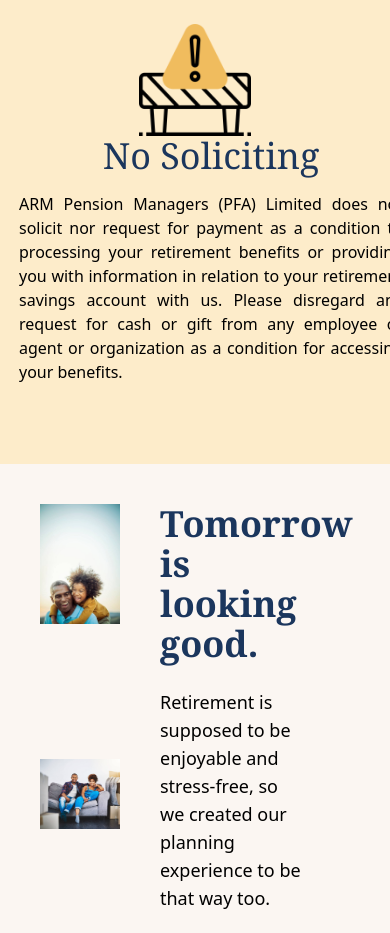
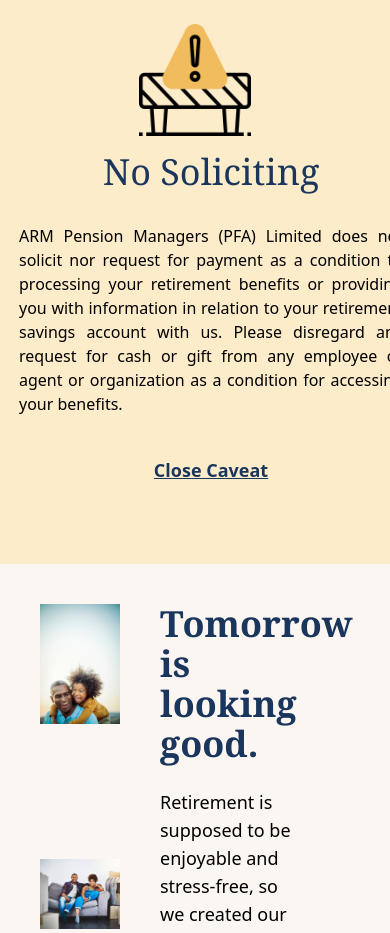
Before and after one commit to AkinAkinbobola/ARM-PENSION-SITE-CLONE, a Vue app in the folder arm-clone/: page / in a window 390 px wide. Shown: the part 3140-4073 px from the top of the page. Built offline with nearby package versions, Linux system fonts and the light colour scheme.

Commit message:
Update NoSolicitors.vue

```diff
--- a/arm-clone/src/components/NoSolicitors.vue
+++ b/arm-clone/src/components/NoSolicitors.vue
@@ -4,7 +4,7 @@
 
       <div class="ml-8 flex flex-col items-center md:items-baseline">
         <div class="flex items-center">
-          <h1 class="text-4xl text-blueText font-serif">No Soliciting</h1>
+          <h1 class="text-4xl text-blueText font-serif my-4 md:my-0">No Soliciting</h1>
           <font-awesome-icon :icon="['fas', 'circle-xmark']" class="ml-2 hidden md:block" />
         </div>
 
@@ -14,6 +14,7 @@
           Please disregard any request for cash or gift from any employee or agent or organization as a condition for
           accessing your benefits.
         </p>
+        <p class="text-lg font-sans text-blueText underline font-semibold mt-10 md:hidden">Close Caveat</p>
       </div>
     </div>
   </template>
```
